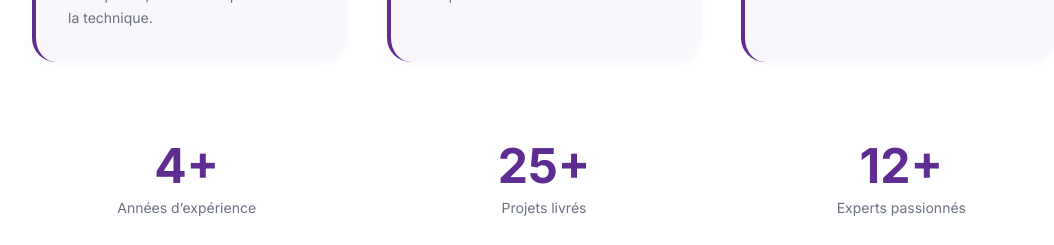
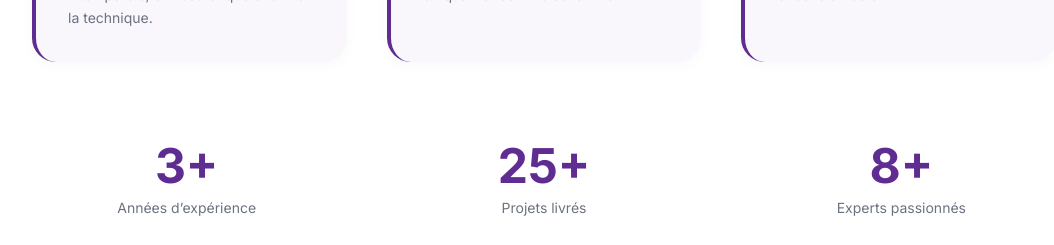
Before and after one commit to bashirseye28/espace-prestige, a Next.js app: page /a-propos in a window 1280 px wide. Shown: the part 2280-2525 px from the top of the page, without its empty margins (96-1150 px from the left). Built offline with nearby package versions, Linux system fonts and the light colour scheme.

Commit message:
few updates on experts

```diff
--- a/src/components/About/Expertise.tsx
+++ b/src/components/About/Expertise.tsx
@@ -25,9 +25,9 @@ const services = [
 ]
 
 const stats = [
-  { value: 4, label: 'Années d’expérience' },
+  { value: 3, label: 'Années d’expérience' },
   { value: 25, label: 'Projets livrés' },
-  { value: 12, label: 'Experts passionnés' },
+  { value: 8, label: 'Experts passionnés' },
 ]
 
 export default function Expertise() {
```
